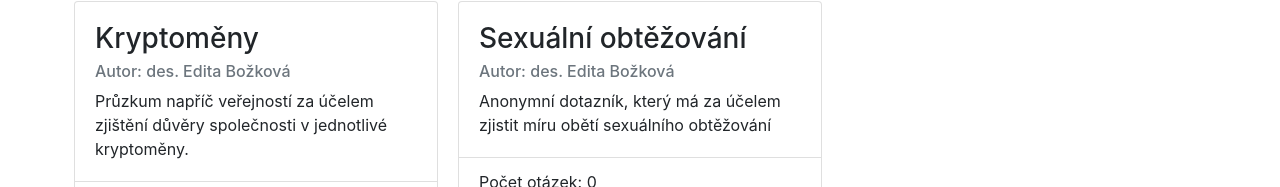
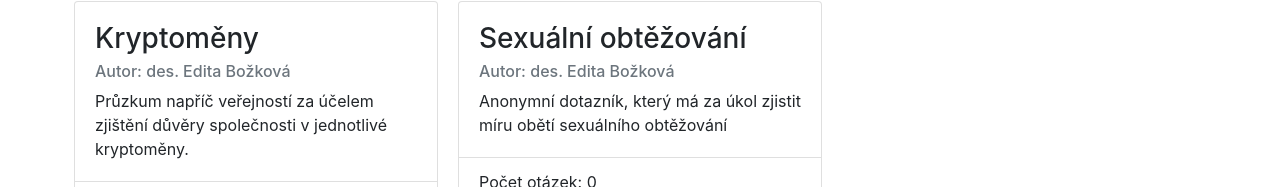
Before and after one commit to EditaBozkova/LiveSurvey, a React (Create React App) app in the folder ReactApp Debug/: page /album in a window 1280 px wide. Shown: the part 329-516 px from the top of the page. Built offline with nearby package versions, Linux system fonts and the light colour scheme.

Commit message:
Oprava JSON

```diff
--- a/ReactApp Debug/src/AlbumData.js
+++ b/ReactApp Debug/src/AlbumData.js
@@ -78,7 +78,7 @@ const JSONdata = [
         "info": {
                 "SName": "Sexuální obtěžování ",
                 "SAuthor": "des. Edita Božková",
-                "SAbout": "Anonymní dotazník, který má za účelem zjistit míru obětí sexuálního obtěžování",
+                "SAbout": "Anonymní dotazník, který má za úkol zjistit míru obětí sexuálního obtěžování",
                 "QuestSum": "16",
                 "STime": "10 minut"
             },
```
Also changed, not shown: 1 other file (tests, documents, lock files or other folders).
